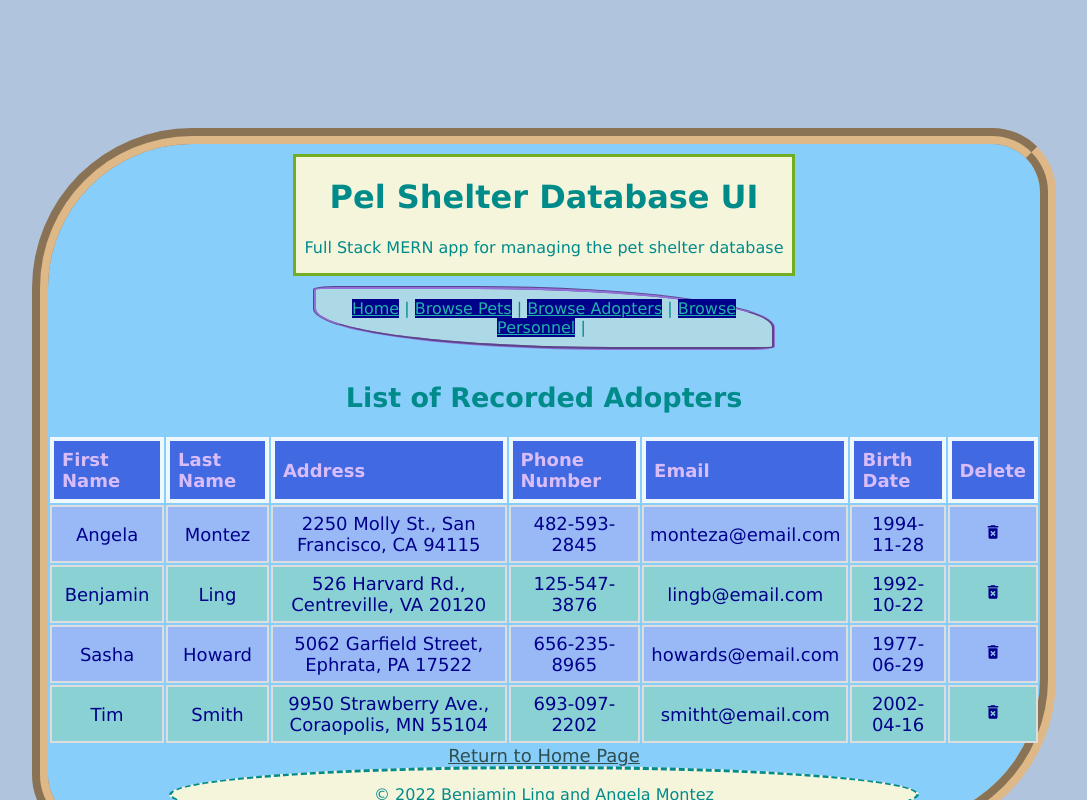
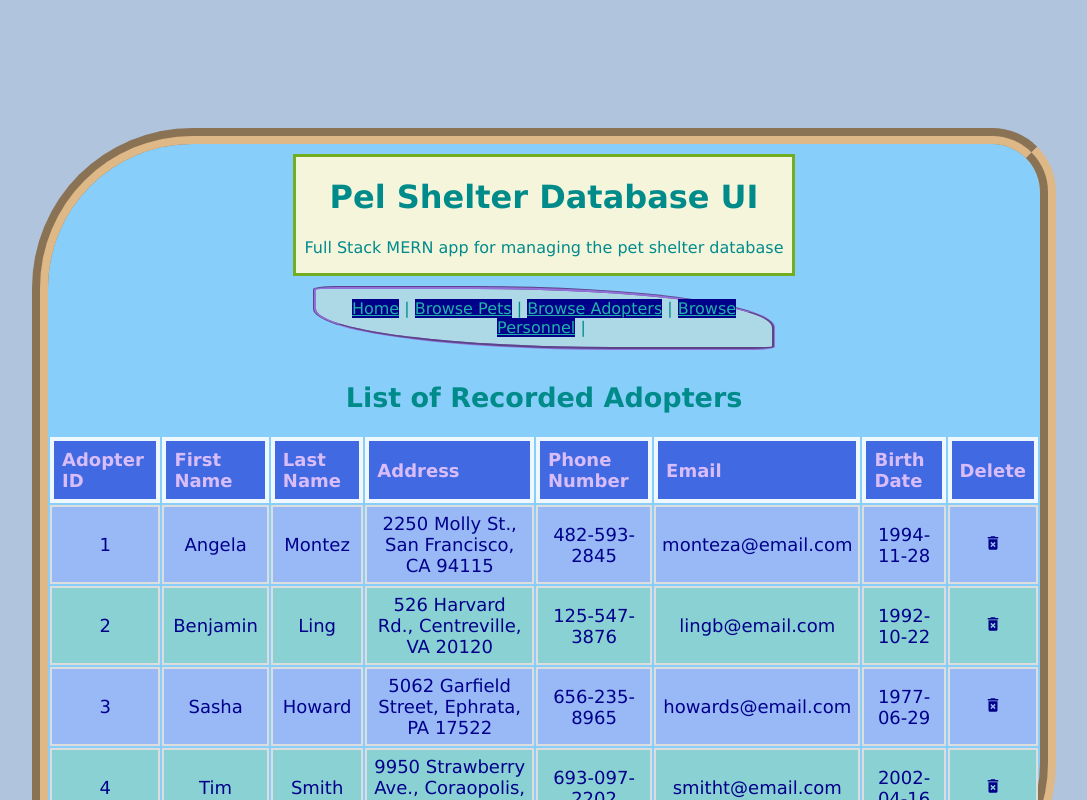
Before and after one commit to almontez/Pet-Shelter-Database, a React (Create React App) app: page /browse-adopters in a window 1280 px wide. Shown: the top 800 px of the page, without its empty margins (96-1183 px from the left). Built offline with nearby package versions, Linux system fonts and the light colour scheme.

Commit message:
Added Adopter ID column for BrowseAdopters page.

```diff
--- a/src/components/Adopter.js
+++ b/src/components/Adopter.js
@@ -11,6 +11,7 @@ function Adopter({ adopter, onDelete }) { //Removed OnEdit (Use for UPDATE): , o
     */
     return (
         <tr>
+            <td>{adopter.id}</td>
             <td>{adopter.first_name}</td>
             <td>{adopter.last_name}</td>
             <td>{adopter.address}</td>
--- a/src/components/AdopterList.js
+++ b/src/components/AdopterList.js
@@ -14,6 +14,7 @@ function AdopterList({ adopters, onDelete }) { //Removed onEdit (use for UPDATE)
         <table id="adopters">
             <thead>
                 <tr>
+                    <th>Adopter ID</th>
                     <th>First Name</th>
                     <th>Last Name</th>
                     <th>Address</th>
```
